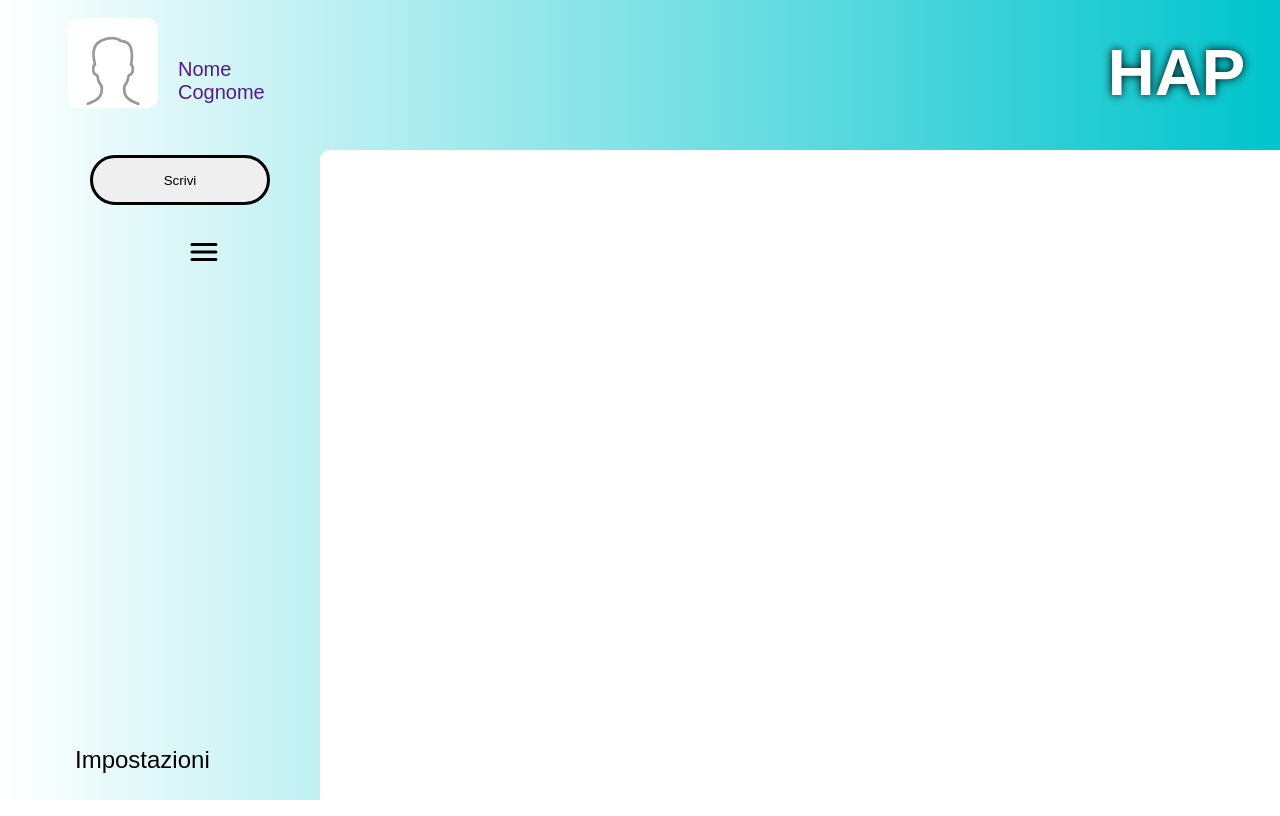
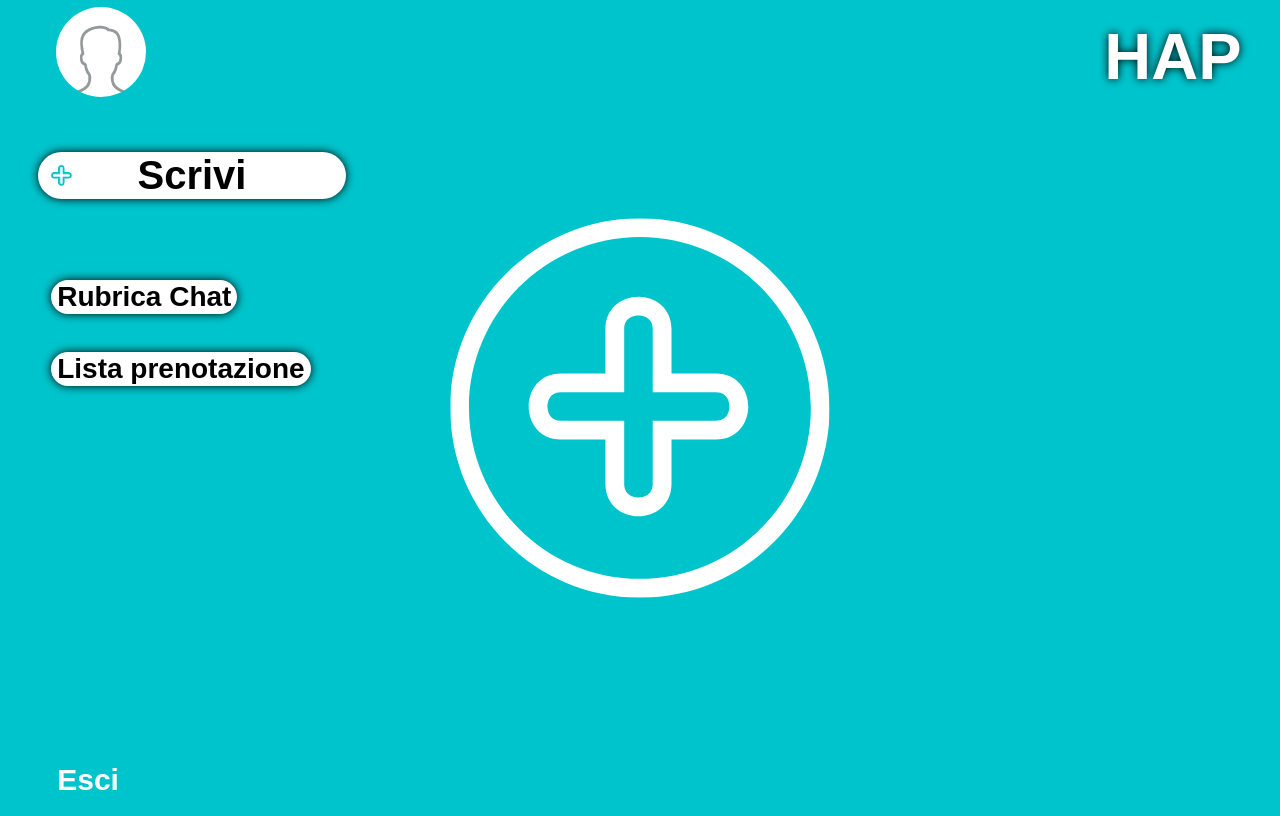
Before and after one commit to Vinziman/HAP, a website: page Pagine/hap_medico.html in a window 1280 px wide. Drawn offline with Linux system fonts and the light colour scheme.

Commit message:
Modifiche grafiche apportate

```diff
--- a/Pagine/hap_medico.html
+++ b/Pagine/hap_medico.html
@@ -13,34 +13,25 @@
     />
   </head>
   <body>
+    <div class="alto">
     <div id="title">HAP</div>
     <a href="">
-      <div id="profilo">
+      <div class="profilo">
         <img src="../Immagini/avatar.png" />
-        <div id="info">
-          Nome
-          <br />
-          Cognome
-        </div>
       </div>
     </a>
-    <input type="submit" id="bottone_scrivi" value="Scrivi" />
-    <div id="menu">
-      <ul id="riga">
-        <li>
-          <img src="../Icone/2x/round_menu_black_18dp.png" />
-          <ul id="submenu">
-            <br /><br />
-            <li>Rubrica chat</li>
-            <br /><br />
-            <li>Lista prenotazioni</li>
-          </ul>
-        </li>
-      </ul>
+   </div>
+   <div id="bottone_scrivi"><button>Scrivi</button></div>
+
+    <div id="opzioni">
+      <center>
+      <button>Rubrica Chat</button><br><br><br><br>
+      <button>Lista prenotazione</button><br><br><br><br><br><br>
+
+    </center>
     </div>
-    <div class="area_notifiche">
-      <div id="bacheca"></div>
-    </div>
-    <p>Impostazioni</p>
+
+    <div id="bottone"><button>Esci</button></div>
+
   </body>
 </html>
--- a/css/stile.css
+++ b/css/stile.css
@@ -1,12 +1,13 @@
 body {
-  background-repeat: no-repeat;
   background-size: cover;
   background: rgba(0, 196, 204);
+ /* background-image: url(../Immagini/HapHD.png);*/
+  background-repeat: no-repeat;
   font-family: arial;
   width: 100%;
   height: 100%;
-  background-attachment: fixed;
-  margin-right: 0;
+  background-position: 103%;
+  right: 0;
 }
 body link {
   position: center;
--- a/css/stile_paziente.css
+++ b/css/stile_paziente.css
@@ -25,7 +25,7 @@ body {
 }
 #title {
   position: absolute;
-  right: 4%;
+  right: 3%;
   margin-top: 1.5%;
   font-size: 65;
   font-weight: bold;
@@ -45,10 +45,6 @@ body {
   left:28%;
   width: 90px;
   height: 90px;
-  /*border-top-right-radius: 10px;
-  border-bottom-right-radius: 10px;
-  border-top-left-radius: 10px;
-  border-bottom-left-radius: 10px;*/
   border-radius: 50px;
 }
 .alto{
@@ -108,15 +104,6 @@ body {
   width: 100%;
   bottom: 0;
 }
-#menu {
-  position: absolute;
-  top: 22%;
-  left: 1%;
-  width: 20%;
-  height: 30%;
-  font-size: 24;
-  display: block;
-}
 #bottone button {
   position: absolute;
   bottom:.3%;
@@ -125,21 +112,3 @@ body {
   font-weight: bold;
   color:white;
 }
-#riga {
-  position: absolute;
-  top: 1%;
-}
-#riga li {
-  display: block;
-  float: left;
-  text-align: left;
-}
-#riga li:hover {
-  cursor: pointer;
-}
-#submenu {
-  visibility: hidden;
-}
-#menu li:hover #submenu {
-  visibility: visible;
-}
--- a/css/stilecss.css
+++ b/css/stilecss.css
@@ -1,18 +1,29 @@
 body {
   background-size: cover;
-  background: linear-gradient(to left, rgba(0, 196, 204), white);
+  background: rgba(0, 196, 204);
+  background-image: url(../Immagini/HapHD.png);
+  background-position: center;
+  background-repeat: no-repeat;
   font-family: arial;
-  height: 700px;
+  height: 100%;
+  width: 100%;
+  right: 0;
 }
 .area_notifiche {
   position: absolute;
   right: 0;
   top: 150px;
   border-top-left-radius: 10px;
-  width: 75%;
+  width: 70%;
   bottom: 0;
   background: white;
   box-shadow: 0 0 -10px rgba(0, 0, 0, 1);
+}
+.alto{
+  position:absolute;
+  top: 0;
+  left:0;
+  right:0;
 }
 input[type="text"] {
   position: absolute;
@@ -31,47 +42,32 @@ input[type="text"] {
 }
 #title {
   position: absolute;
-  right: 35px;
-  top: 35px;
+  right: 3%;
+  margin-top: 1.5%;
   font-size: 65;
   font-weight: bold;
   color: rgba(255, 255, 255);
   text-shadow: 0 0 10px rgba(0, 0, 0, 1);
 }
-#profilo {
+.profilo {
   position: absolute;
   width: 200px;
   height: 130px;
+  top:1%
 }
-#profilo img {
+.profilo img {
   position: absolute;
-  top: 10px;
-  left: 60px;
+  top: 5%;
+  left:28%;
   width: 90px;
   height: 90px;
-  border-top-right-radius: 10px;
-  border-bottom-right-radius: 10px;
-  border-top-left-radius: 10px;
-  border-bottom-left-radius: 10px;
+  border-radius: 50px;
 }
 #info {
   position: absolute;
   top: 50px;
   left: 170px;
   font-size: 20;
-}
-#bottone_scrivi {
-  position: absolute;
-  /* right: 200px;*/
-  left: 90px;
-  top: 155px;
-  width: 180px;
-  height: 50px;
-  border: 3px solid;
-  border-top-right-radius: 25px;
-  border-bottom-right-radius: 25px;
-  border-top-left-radius: 25px;
-  border-bottom-left-radius: 25px;
 }
 #icone {
   position: absolute;
@@ -92,36 +88,62 @@ input[type="text"] {
   width: 1200px;
   bottom: 0;
 }
-#menu {
+#bottone_scrivi button{
+  background-color: white;
+  background-image:url(../Immagini/scrivi.png);
+  background-size: contain;
+  background-repeat: no-repeat;
   position: absolute;
-  top: 200px;
-  left: 50px;
-  width: 320px;
-  height: 520px;
-  font-size: 24;
-  display: block;
+  left: 3%;
+  top: 19%;
+  width: 24%;
+  border: none;
+  border-top-right-radius: 40px;
+  border-bottom-right-radius: 40px;
+  border-top-left-radius: 40px;
+  border-bottom-left-radius: 40px;
+  font-size: 40;
+  font-weight: bold;
+  text-align: center;
+  box-shadow: 0 0 10px rgba(0, 0, 0, 1);
 }
-p {
+#opzioni{
   position: absolute;
-  bottom: 2px;
-  left: 75px;
-  font-size: 24;
+  top:35%;
+  left:3%;
+  width: 25%;
 }
-#riga {
+#opzioni button{
+  background-color: white;
   position: absolute;
-  top: 10px;
-}
-#riga li {
-  display: block;
-  float: left;
+  left: 4%;
+  box-shadow: 0 0 10px rgba(0, 0, 0, 1);
+  border: none;
+  border-top-right-radius: 40px;
+  border-bottom-right-radius: 40px;
+  border-top-left-radius: 40px;
+  border-bottom-left-radius: 40px;
+  font-size: 28;
+  font-weight: bold;
   text-align: center;
 }
-#riga li:hover {
-  cursor: pointer;
+#bottone button{
+  border-style: none;
+  background: transparent;
 }
-#submenu {
-  visibility: hidden;
+#bacheca {
+  position: absolute;
+  overflow-y: scroll;
+  top: 0;
+  left: 0;
+  width: 100%;
+  bottom: 0;
 }
-#menu li:hover #submenu {
-  visibility: visible;
+#bottone button {
+  position: absolute;
+  bottom:.3%;
+  left: 4%;
+  font-size: 30;
+  font-weight: bold;
+  color:white;
 }
```
Also changed, not shown: Pagine/Hap_login.html (+4 -0 lines), Pagine/Segreteria.html (+13 -16 lines).
